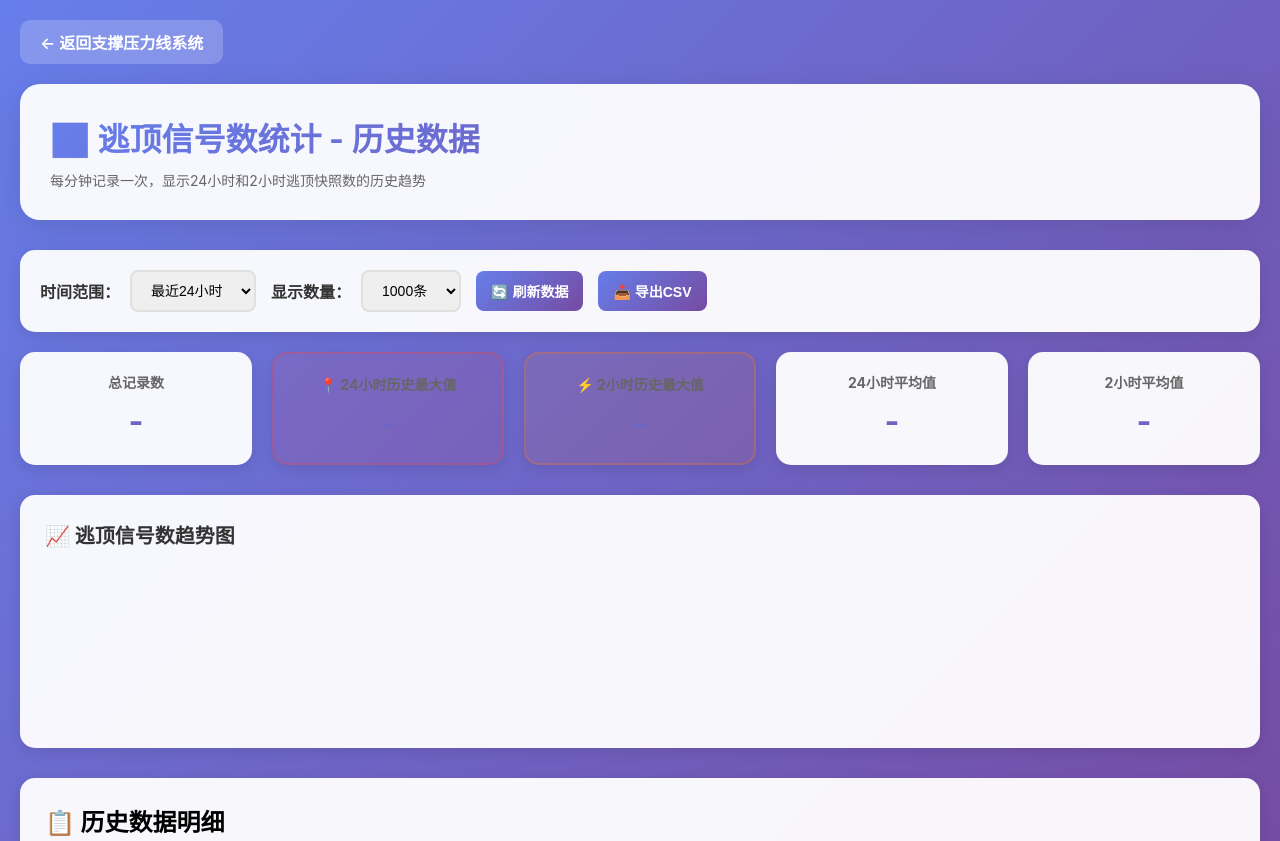
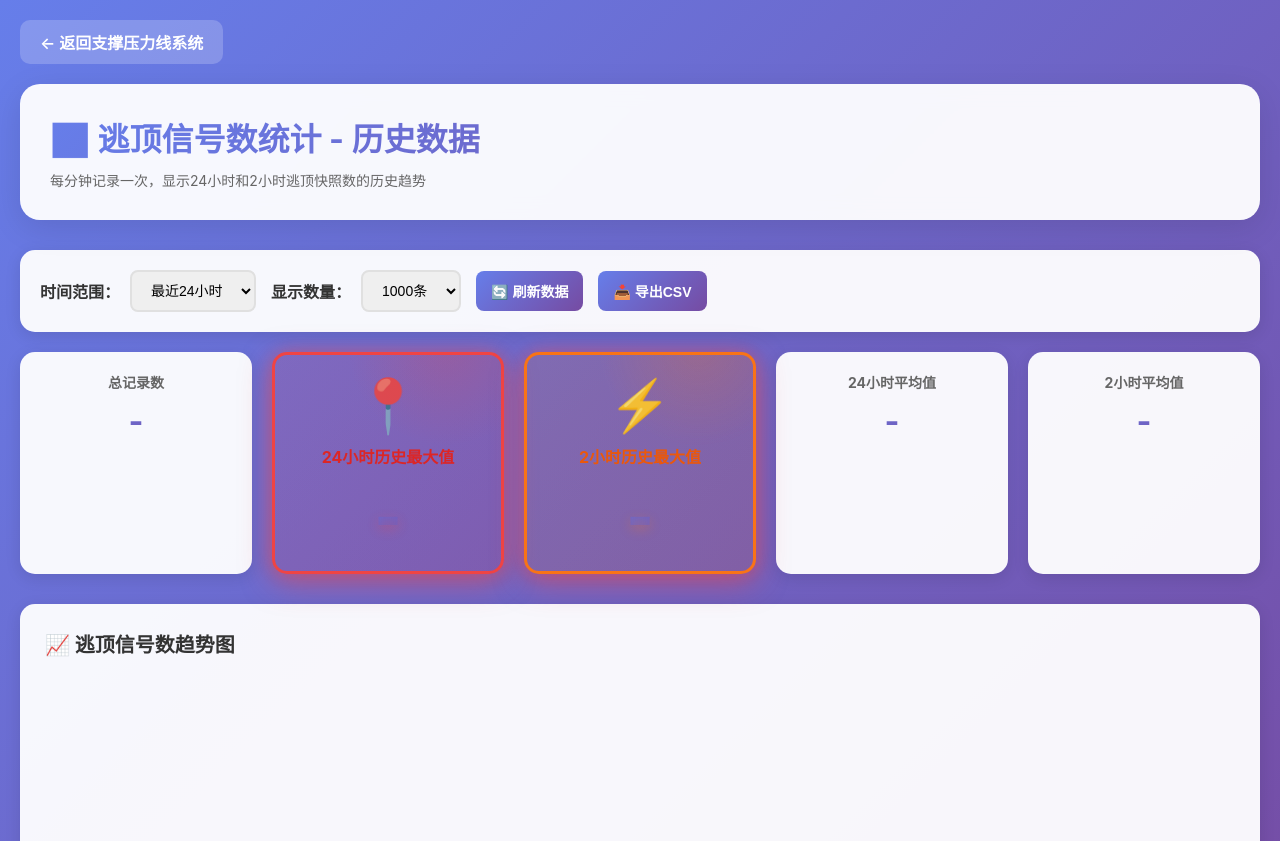
Before and after one commit to jamesyidc/666612, a plain HTML site: page templates/escape_stats_history.html in a window 1280 px wide. Shown: the top 841 px of the page. Drawn offline with nearby package versions, Linux system fonts and the light colour scheme; no server answers.

Commit message:
feat: 增强极值卡片视觉效果 - 更大字体、动画、阴影和渐变背景

```diff
--- a/templates/escape_stats_history.html
+++ b/templates/escape_stats_history.html
@@ -195,6 +195,36 @@
             to { transform: rotate(360deg); }
         }
 
+        @keyframes pulse {
+            0%, 100% {
+                transform: scale(1);
+                opacity: 1;
+            }
+            50% {
+                transform: scale(1.1);
+                opacity: 0.8;
+            }
+        }
+
+        @keyframes glow {
+            0%, 100% {
+                box-shadow: 0 8px 24px rgba(239, 68, 68, 0.3);
+            }
+            50% {
+                box-shadow: 0 8px 32px rgba(239, 68, 68, 0.6), 0 0 20px rgba(239, 68, 68, 0.4);
+            }
+        }
+
+        .extreme-card {
+            transition: all 0.3s ease;
+            animation: glow 3s ease-in-out infinite;
+        }
+
+        .extreme-card:hover {
+            transform: translateY(-5px) scale(1.02);
+            box-shadow: 0 12px 32px rgba(239, 68, 68, 0.5) !important;
+        }
+
         .badge {
             display: inline-block;
             padding: 4px 12px;
@@ -279,13 +309,17 @@
                 <h3>总记录数</h3>
                 <div class="value" id="totalCount">-</div>
             </div>
-            <div class="stat-card" style="background: linear-gradient(135deg, rgba(239, 68, 68, 0.1) 0%, rgba(220, 38, 38, 0.1) 100%); border: 2px solid rgba(239, 68, 68, 0.3);">
-                <h3>📍 24小时历史最大值</h3>
-                <div class="value" id="max24h" style="color: #ef4444;">-</div>
+            <div class="stat-card extreme-card" style="background: linear-gradient(135deg, rgba(239, 68, 68, 0.15) 0%, rgba(220, 38, 38, 0.15) 100%); border: 3px solid #ef4444; box-shadow: 0 8px 24px rgba(239, 68, 68, 0.3); position: relative; overflow: hidden;">
+                <div style="position: absolute; top: -50%; right: -20%; width: 200px; height: 200px; background: radial-gradient(circle, rgba(239, 68, 68, 0.2) 0%, transparent 70%); border-radius: 50%;"></div>
+                <div style="font-size: 48px; margin-bottom: 10px; animation: pulse 2s ease-in-out infinite;">📍</div>
+                <h3 style="font-size: 16px; font-weight: 700; color: #dc2626; margin-bottom: 15px;">24小时历史最大值</h3>
+                <div class="value" id="max24h" style="color: #ef4444; font-size: 56px; font-weight: 900; text-shadow: 0 4px 12px rgba(239, 68, 68, 0.3); position: relative; z-index: 1;">-</div>
             </div>
-            <div class="stat-card" style="background: linear-gradient(135deg, rgba(249, 115, 22, 0.1) 0%, rgba(234, 88, 12, 0.1) 100%); border: 2px solid rgba(249, 115, 22, 0.3);">
-                <h3>⚡ 2小时历史最大值</h3>
-                <div class="value" id="max2h" style="color: #f97316;">-</div>
+            <div class="stat-card extreme-card" style="background: linear-gradient(135deg, rgba(249, 115, 22, 0.15) 0%, rgba(234, 88, 12, 0.15) 100%); border: 3px solid #f97316; box-shadow: 0 8px 24px rgba(249, 115, 22, 0.3); position: relative; overflow: hidden;">
+                <div style="position: absolute; top: -50%; right: -20%; width: 200px; height: 200px; background: radial-gradient(circle, rgba(249, 115, 22, 0.2) 0%, transparent 70%); border-radius: 50%;"></div>
+                <div style="font-size: 48px; margin-bottom: 10px; animation: pulse 2s ease-in-out infinite 0.5s;">⚡</div>
+                <h3 style="font-size: 16px; font-weight: 700; color: #ea580c; margin-bottom: 15px;">2小时历史最大值</h3>
+                <div class="value" id="max2h" style="color: #f97316; font-size: 56px; font-weight: 900; text-shadow: 0 4px 12px rgba(249, 115, 22, 0.3); position: relative; z-index: 1;">-</div>
             </div>
             <div class="stat-card">
                 <h3>24小时平均值</h3>
```
